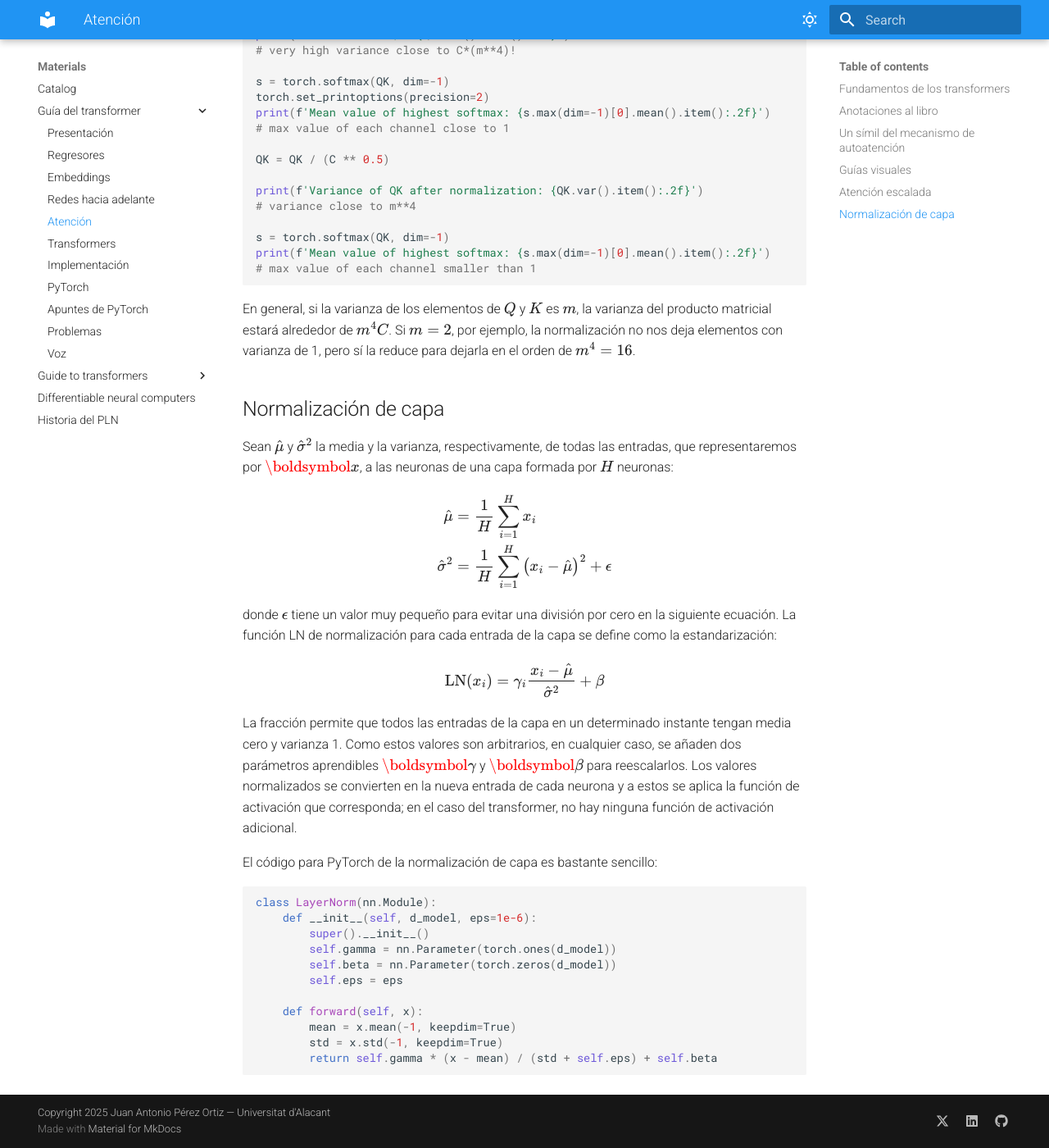
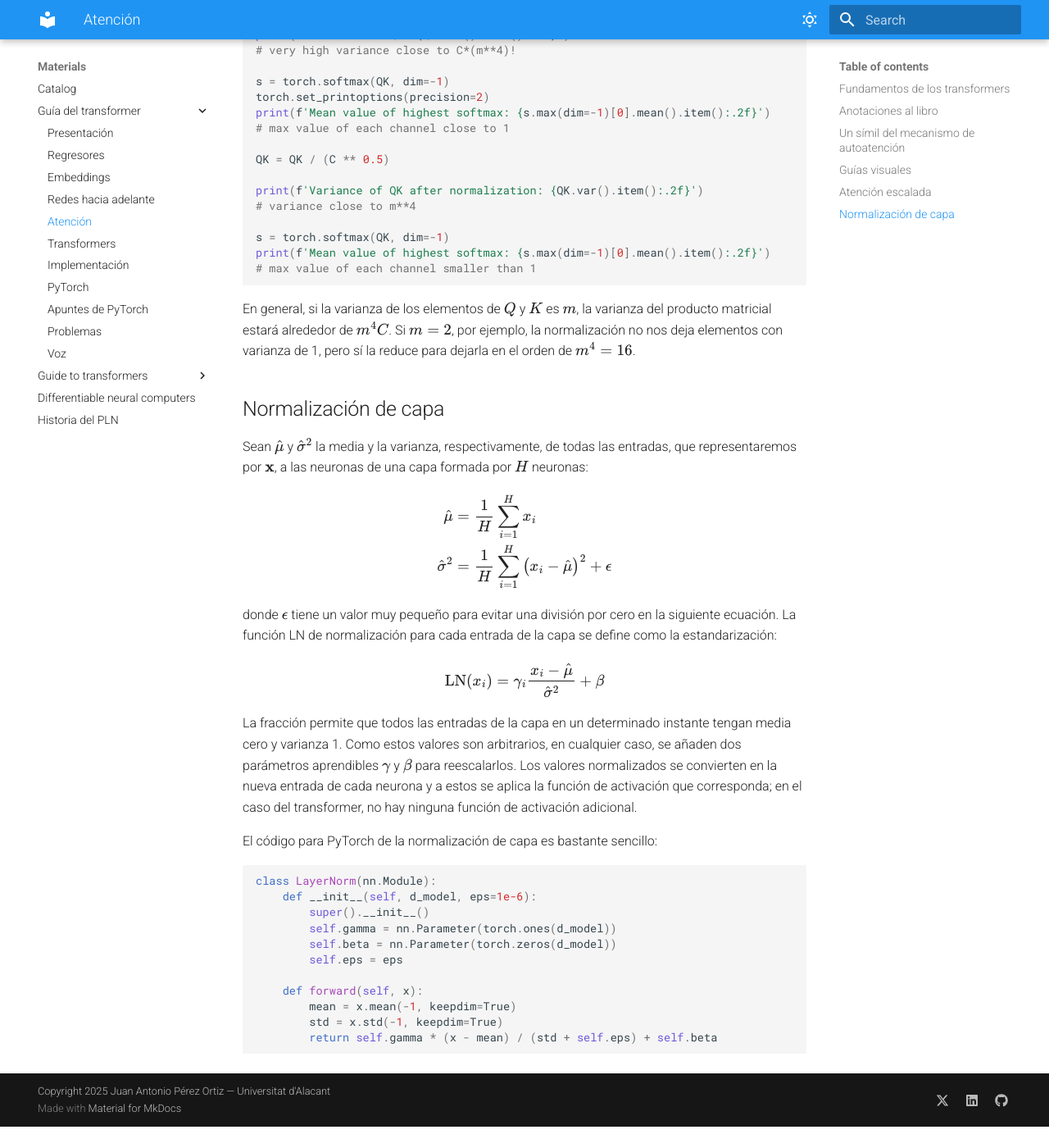
Before and after one commit to jaspock/me, an MkDocs documentation site: the page built from docs/materials/transformers/attention.md, in a window 1280 px wide and 1400 px high, scrolled down 10445 px. Shown: the whole window at 82% size. Built offline with MkDocs 1.6.1 and Material for MkDocs 9.7.7, drawn with Linux system fonts in a browser that asks for light colours; after the commit the page ends 11819 px from its top, so only the background shows below that; some of the changed text lies outside the part shown.

Commit message:
Corrección de notación en la documentación de normalización de capa en transformers

```diff
--- a/docs/materials/transformers/attention.md
+++ b/docs/materials/transformers/attention.md
@@ -204,7 +204,7 @@ En general, si la varianza de los elementos de $Q$ y $K$ es $m$, la varianza del
 
 ## Normalización de capa
 
-Sean $\hat{\mu}$ y $\hat{\sigma}^2$ la media y la varianza, respectivamente, de todas las entradas, que representaremos por $\boldsymbol{x}$, a las neuronas de una capa formada por $H$ neuronas:
+Sean $\hat{\mu}$ y $\hat{\sigma}^2$ la media y la varianza, respectivamente, de todas las entradas, que representaremos por $\mathbf{x}$, a las neuronas de una capa formada por $H$ neuronas:
 
 $$
 \begin{align}
@@ -219,7 +219,7 @@ $$
 \text{LN}(x_i) = \gamma_i \frac{x_i - \hat{\mu}}{\hat{\sigma}^2} + \beta
 $$
 
-La fracción permite que todos las entradas de la capa en un determinado instante tengan media cero y varianza 1. Como estos valores son arbitrarios, en cualquier caso, se añaden dos parámetros aprendibles $\boldsymbol{\gamma}$ y $\boldsymbol{\beta}$ para reescalarlos. Los valores normalizados se convierten en la nueva entrada de cada neurona y a estos se aplica la función de activación que corresponda; en el caso del transformer, no hay ninguna función de activación adicional.
+La fracción permite que todos las entradas de la capa en un determinado instante tengan media cero y varianza 1. Como estos valores son arbitrarios, en cualquier caso, se añaden dos parámetros aprendibles $\mathbf{\gamma}$ y $\mathbf{\beta}$ para reescalarlos. Los valores normalizados se convierten en la nueva entrada de cada neurona y a estos se aplica la función de activación que corresponda; en el caso del transformer, no hay ninguna función de activación adicional.
 
 El código para PyTorch de la normalización de capa es bastante sencillo:
 
```
